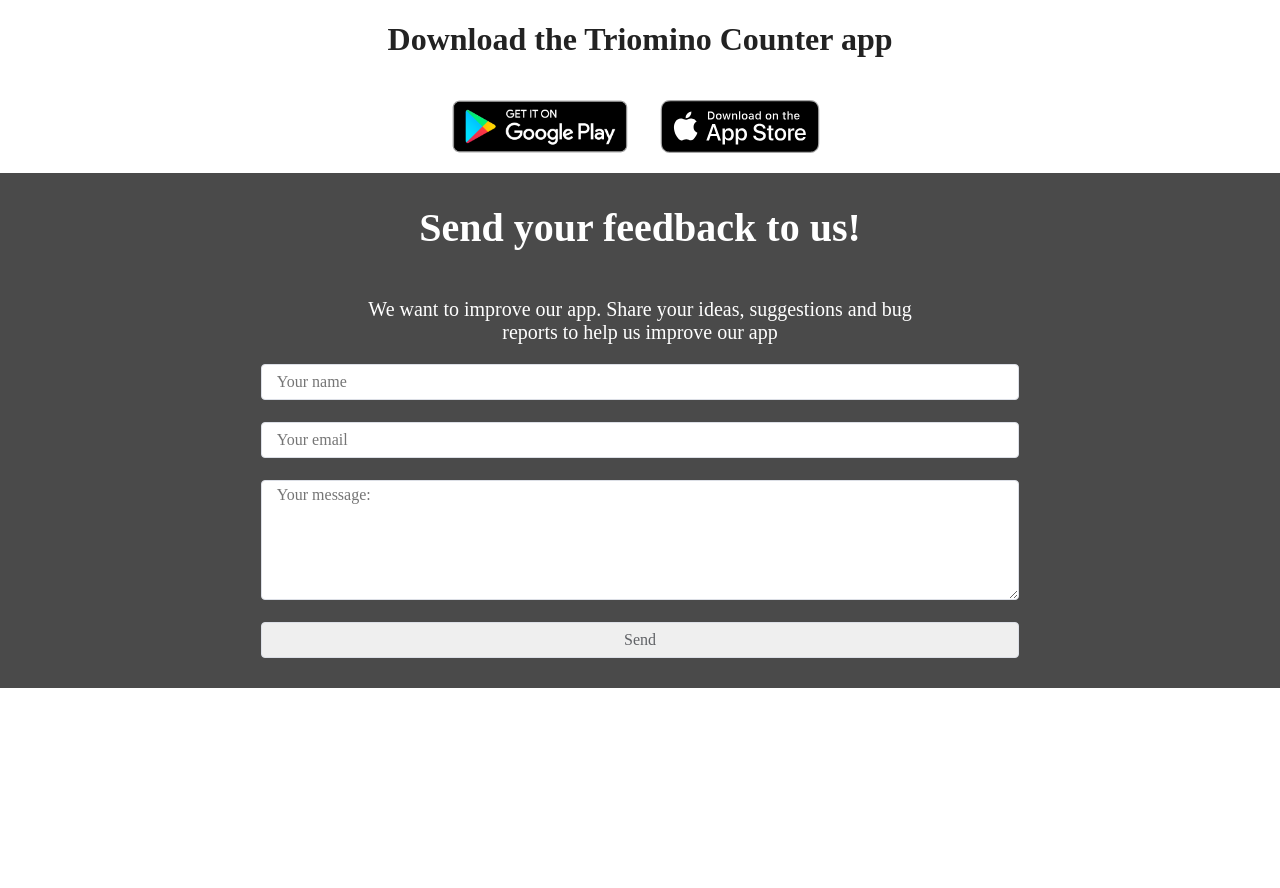
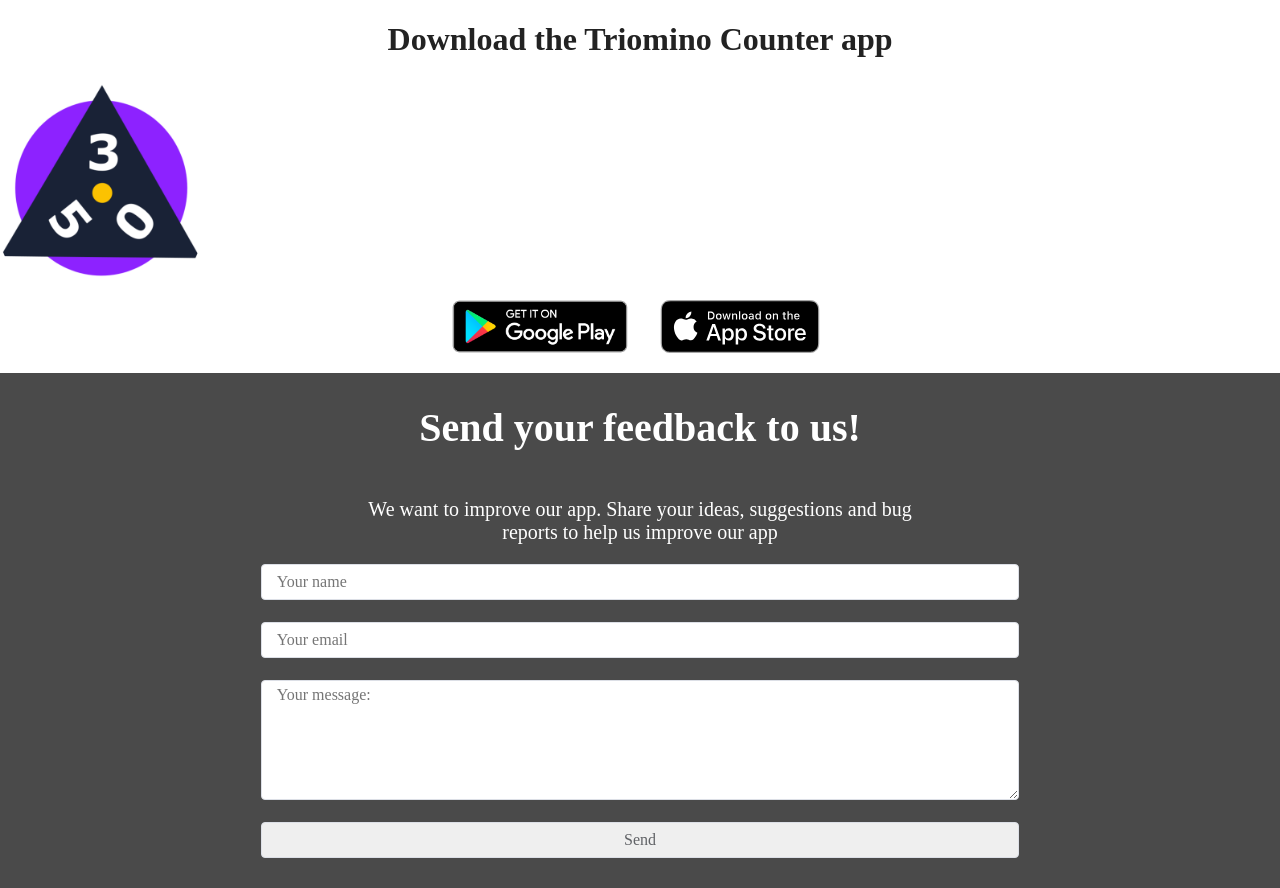
Before and after one commit to vital-edu/bevital, a website built with Parcel: page index.html in a window 1280 px wide. Before the commit the page ends 821 px from the top, so only its background shows below. Built offline with nearby package versions, Linux system fonts and the light colour scheme.

Commit message:
Add app logo

```diff
--- a/css/custom.css
+++ b/css/custom.css
@@ -22,6 +22,15 @@
 
 main h1 {
     text-align: center;
+}
+
+.app_logo {
+    width: 200px;
+    height: 200px;
+    align-self: center;
+    background-size: 201px auto;
+    background-image: url(../img/app_logo.png);
+    background-repeat: no-repeat;
 }
 
 .badges {
--- a/index.html
+++ b/index.html
@@ -38,6 +38,7 @@
   <!-- Add your site or application content here -->
   <main>
     <h1>Download the Triomino Counter app</h1>
+    <div class="app_logo"></div>
     <div class="badges">
       <a class="app_badge"
         href="https://play.google.com/store/apps/details?id=dev.bevital.triomino_counter&pcampaignid=pcampaignidMKT-Other-global-all-co-prtnr-py-PartBadge-Mar2515-1">
```
Also changed, not shown: img/app_logo.png (added).
